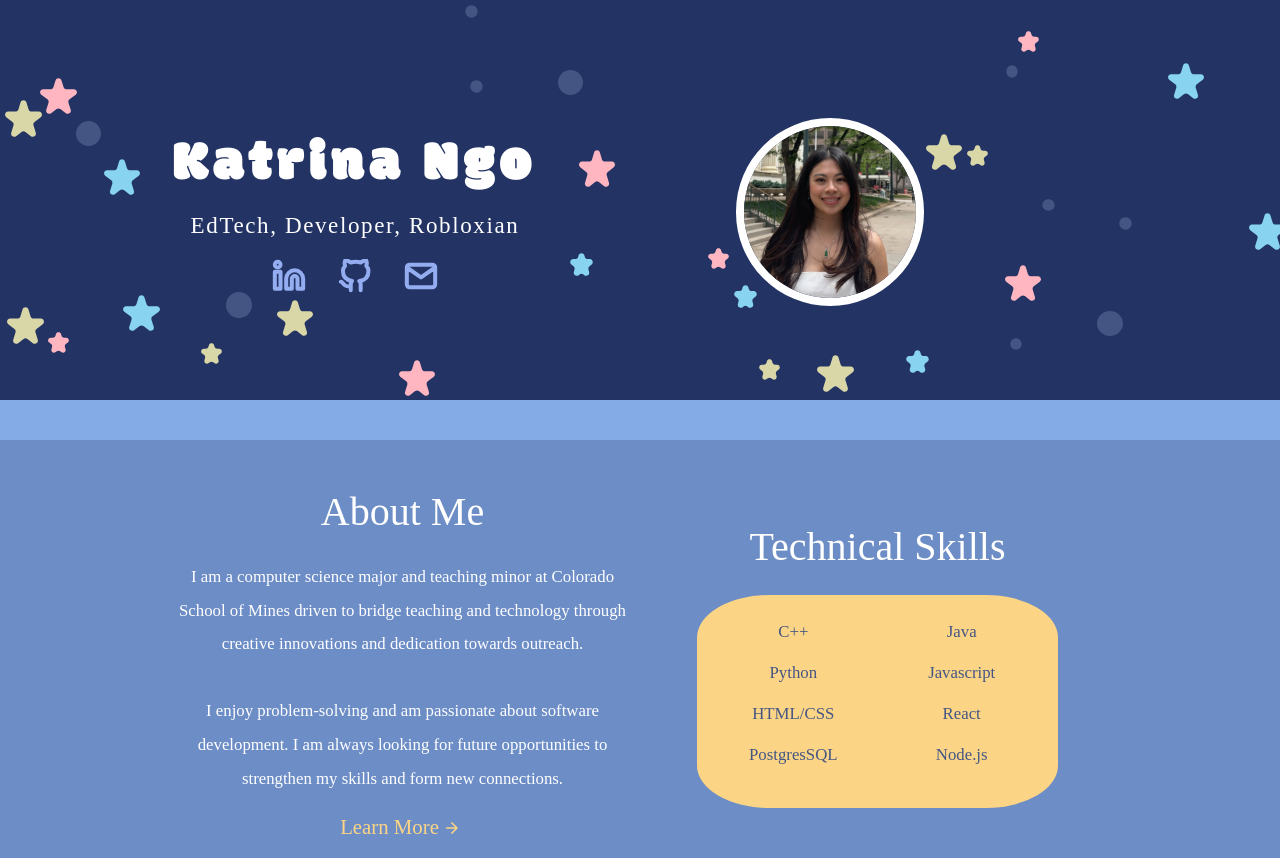
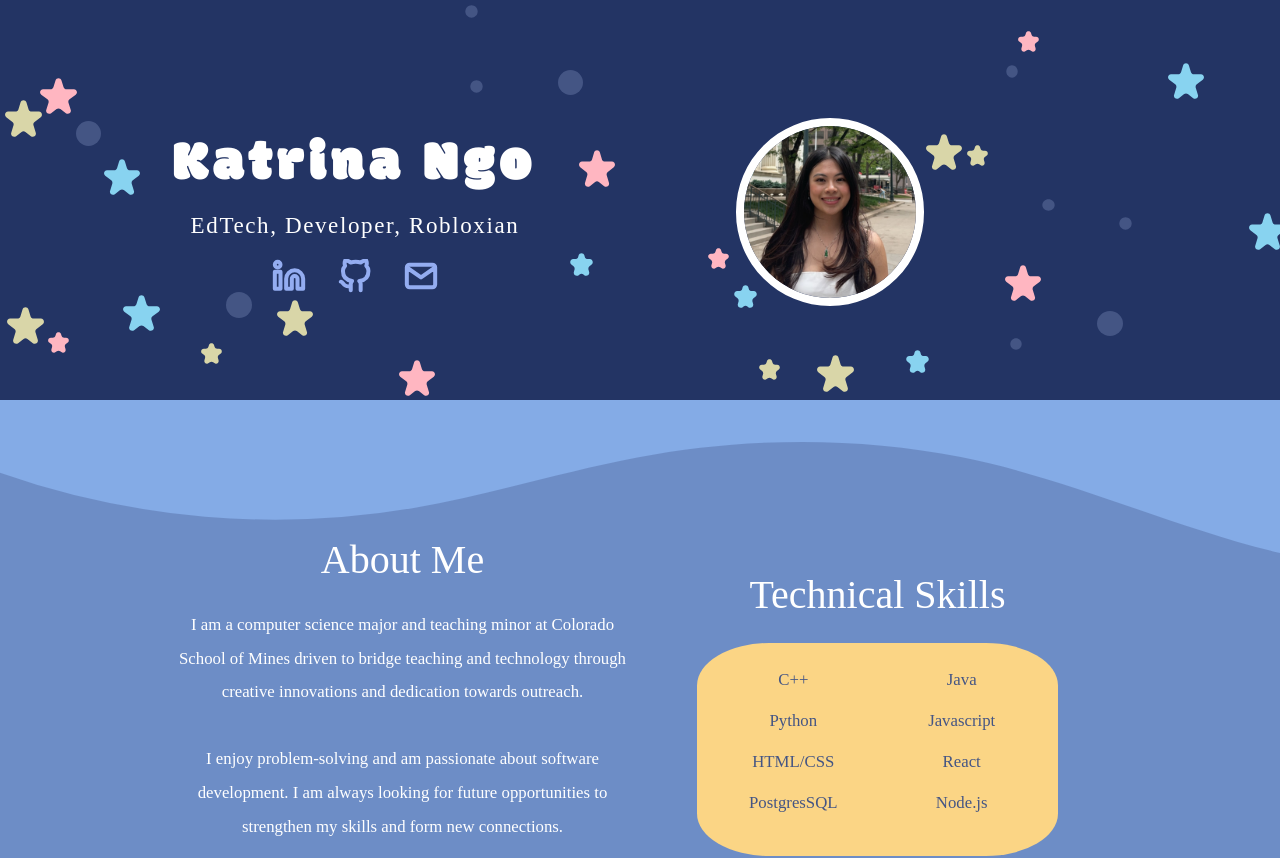
Before and after one commit to katr1na/katrinango.com, a React (Vite) app: page / in a window 1280 px wide. Shown: the top 858 px of the page. Built offline with nearby package versions, Linux system fonts and the light colour scheme; a web font is replaced by a local one.

Commit message:
Added section divider and learn more page

```diff
--- a/src/App.tsx
+++ b/src/App.tsx
@@ -1,10 +1,10 @@
-import React from 'react'
+import React from 'react';
 import { BrowserRouter as Router, Routes, Route } from 'react-router-dom';
-import Banner from './components/Banner'
-import AboutMe from './components/AboutMe'
-import Projects from './components/Projects'
-import Footer from './components/Footer'
-import LearnMore from './components/LearnMore'
+import Banner from './components/Banner';
+import AboutMe from './components/AboutMe';
+import Projects from './components/Projects';
+import Footer from './components/Footer';
+import LearnMore from './components/LearnMore';
 
 const App: React.FC = () => (
   <Router>
@@ -12,16 +12,21 @@
       <Route path='/' element={
         <div>
           <Banner />
-          <div className="top-border">
+          <div className='top-border position-relative'>
             <AboutMe />
+            <div className='custom-shape-divider-top-1723951671'>
+              <svg data-name='Layer 1'xmlns='http://www.w3.org/2000/svg' viewBox='0 0 1200 120' preserveAspectRatio='none'>
+                  <path d='M321.39,56.44c58-10.79,114.16-30.13,172-41.86,82.39-16.72,168.19-17.73,250.45-.39C823.78,31,906.67,72,985.66,92.83c70.05,18.48,146.53,26.09,214.34,3V0H0V27.35A600.21,600.21,0,0,0,321.39,56.44Z' className='shape-fill'></path>
+              </svg>
+            </div>
           </div>
           <Projects />
           <Footer />
         </div>
       }/>
-      <Route path="/learn-more" element={<LearnMore />}/>
+      <Route path='/learn-more' element={<LearnMore />}/>
     </Routes>
   </Router>
 );
 
-export default App
+export default App;
--- a/src/components/AboutMe.tsx
+++ b/src/components/AboutMe.tsx
@@ -10,7 +10,7 @@
     };
 
     return (
-        <div className='about-me pb-5'>
+        <div className='about-me pb-5 pt-5'>
             <div className='container pt-4 text-center'>
                 <div className='row justify-content-center align-items-center'>
                     <div className='about-me-info col-lg-5 col-sm-12'>
--- a/src/components/Banner.tsx
+++ b/src/components/Banner.tsx
@@ -6,7 +6,7 @@
 const Banner = () => {
   return (
     <div className='banner'>
-        <div className='z-2 position-absolute start-0 w-100 h-50'><BannerInfo /></div>
+        <div className='z-2 position-absolute start-0 w-100 h-100'><BannerInfo /></div>
         <div className='banner-bg z-0 w-100 h-100'><SkyScatter /></div>
     </div>
   );
--- a/src/styles.css
+++ b/src/styles.css
@@ -6,6 +6,7 @@
     --dark-purple: #445584; /* Dark Purple */
     --medium-blue: #6d8dc6; /* Medium Blue */
     --light-purple: #94ADF1;
+    --pink: #FFB6C1;
   }
 
 @font-face {
@@ -50,28 +51,29 @@
     flex: 1;
 }
 
-.banner-container {
-    position: relative;
-}
-/*
-.wave-divider {
-    position: absolute;
-    left: 0;
-    right: 0;
-    bottom: -100px;
-    z-index: 1;
-    width: 100%;
-} */
-
 .top-border {
     border-top: 40px solid var(--light-blue);
 }
 
-/*
-.wave-divider {
+.custom-shape-divider-top-1723951671 {
+    position: absolute;
+    top: 0;
+    left: 0;
     width: 100%;
-    z-index: 1;
-} */
+    overflow: hidden;
+    line-height: 0;
+}
+
+.custom-shape-divider-top-1723951671 svg {
+    position: relative;
+    display: block;
+    width: calc(121% + 1.3px);
+    height: 18vh;
+}
+
+.custom-shape-divider-top-1723951671 .shape-fill {
+    fill: var(--light-blue);
+}
 
 .banner-info {
     height: 50vh;
@@ -105,6 +107,7 @@
 }
 
 .about-me {
+    position: relative;
     background-color: var(--medium-blue);
 }
 
@@ -155,6 +158,56 @@
 
 .tech-skills p:hover {
     color: var(--light-purple);
+}
+
+.learn-more-container {
+    position: relative;
+    background-color: var(--dark-purple);
+    border-radius: 30px;
+    height: 100%;
+    width: 90%;
+    padding: 20px;
+}
+
+.learn-more {
+    background-color: var(--medium-blue);
+    padding: 30px;
+}
+
+.learn-more-divider {
+    width: 20%;
+    height: 6px;
+    background-color: var(--bright-yellow);
+    margin: 30px auto;
+}
+
+.learn-more h1 {
+    font-family: 'Mochiy Pop One';
+    color: white;
+    font-size: 32px;
+    margin-top: 30px;
+}
+
+.learn-more p {
+    font-family: 'Kiwi Maru';
+    color: white;
+    width: 60%;
+}
+
+.orgs {
+    color: var(--pink)
+}
+
+.arrow-left {
+    stroke: var(--bright-yellow);
+    position: absolute;
+    top: 30px;
+    left: 40px;
+    transition: stroke 0.3s ease;
+}
+
+.arrow-left:hover {
+    stroke: var(--hover-bright-yellow);
 }
 
 .projects .container .row-container {
@@ -226,3 +279,26 @@
     color: var(--light-purple);
     font-family: 'Mochiy Pop One';
 }
+
+
+@media (max-width: 767px) {
+    .learn-more-container {
+        width: 100%;
+    }
+
+    .learn-more h1 {
+        font-size: 24px;
+        margin-top: 50px;
+    }
+
+    .learn-more p {
+      width: 100%;
+    }
+
+    .custom-shape-divider-top-1723951671 svg {
+        position: relative;
+        display: block;
+        width: calc(121% + 1.3px);
+        height: 60px;
+    }
+}
```
